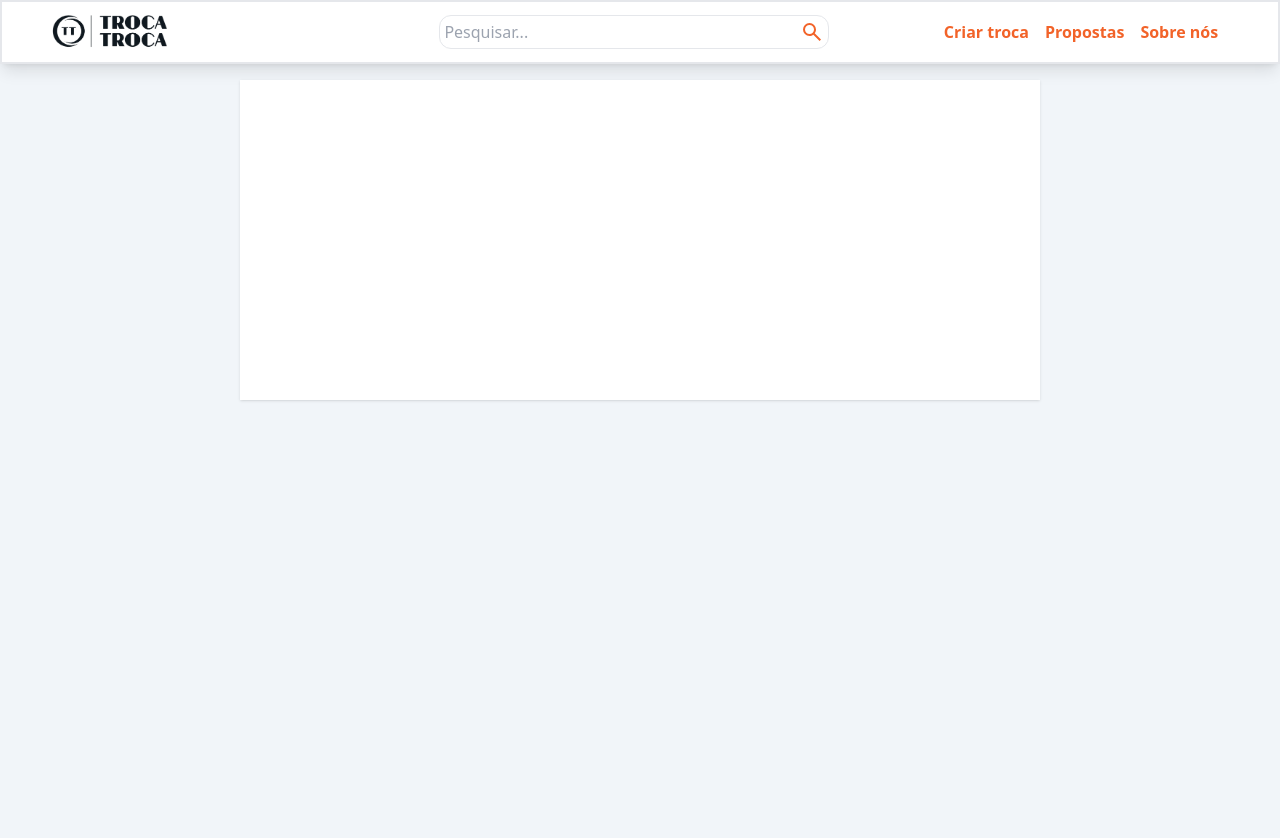
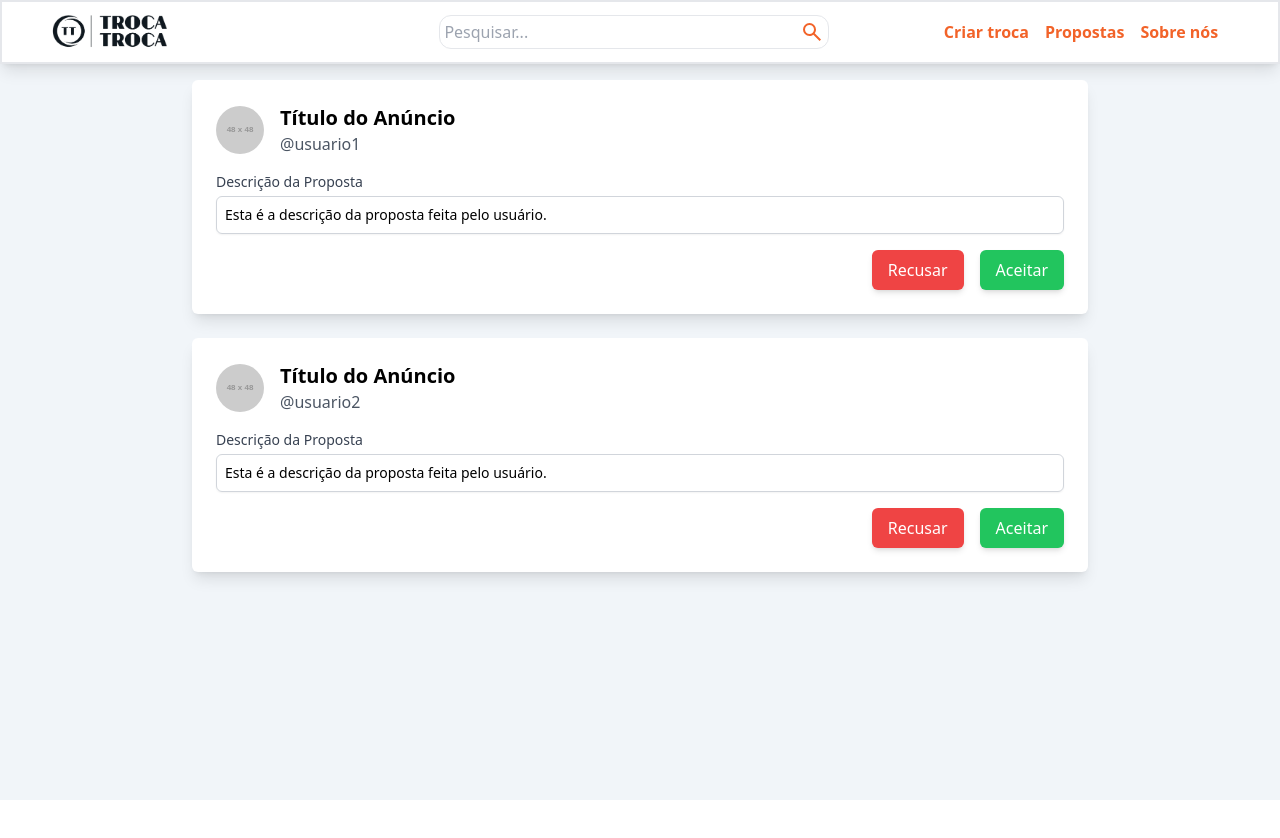
Before and after one commit to brugabi/Troca-Troca, a Next.js app in the folder sistemadetroca-front/: page /home/proposals in a window 1280 px wide. Shown: the top 838 px of the page. After the commit the page ends 800 px from the top, so only its background shows below. Built offline with nearby package versions, Linux system fonts and the light colour scheme.

Commit message:
estilos nas pastas

```diff
--- a/sistemadetroca-front/app/home/myposts/page.js
+++ b/sistemadetroca-front/app/home/myposts/page.js
@@ -1,7 +1,56 @@
-"use client";
 
-export default function MyPosts(){
-    return(
-        <h1>Hellow</h1>
+
+export default function MyPost() {
+    const [items, setItems] = useState([
+        {
+            id: 1,
+            image: "https://via.placeholder.com/400x200",
+            title: "Livro Frontend",
+            description: "Livro de frontend seminovo...",
+        },
+        {
+            id: 2,
+            image: "https://via.placeholder.com/400x200",
+            title: "Console de Jogos",
+            description: "Console em ótimo estado...",
+        },
+        {
+            id: 3,
+            image: "https://via.placeholder.com/400x200",
+            title: "Acessório de Computador",
+            description: "Mouse gamer com iluminação RGB...",
+        },
+    ]);
+
+    const deleteItem = (id) => {
+        setItems(items.filter(item => item.id !== id));
+    };
+
+    return (
+        <div className="flex flex-col min-h-screen bg-slate-100">
+            <Navbar />
+            <div className="flex flex-col items-center flex-1 overflow-hidden p-4">
+                <div className="bg-white shadow-lg rounded-md p-6 w-full max-w-4xl">
+                    <h1 className="text-2xl font-bold mb-4">Inventário do Usuário</h1>
+                    <div className="grid grid-cols-1 md:grid-cols-2 gap-4">
+                        {items.map(item => (
+                            <div key={item.id} className="bg-white shadow-md rounded-md overflow-hidden">
+                                <Image src={item.image} width={400} height={200} className="w-full h-auto" alt={item.title} />
+                                <div className="p-4">
+                                    <h2 className="text-lg font-bold">{item.title}</h2>
+                                    <p className="text-gray-600">{item.description}</p>
+                                    <button
+                                        className="mt-2 px-4 py-2 bg-red-500 text-white rounded-md shadow-md hover:bg-red-600"
+                                        onClick={() => deleteItem(item.id)}
+                                    >
+                                        Deletar
+                                    </button>
+                                </div>
+                            </div>
+                        ))}
+                    </div>
+                </div>
+            </div>
+        </div>
     );
 }
--- a/sistemadetroca-front/app/home/page.js
+++ b/sistemadetroca-front/app/home/page.js
@@ -29,13 +29,13 @@ export default function Proposals() {
         <div className="flex flex-col min-h-screen bg-slate-100">
             <Navbar />
             <div className="flex flex-row flex-1 overflow-hidden">
-                <div className="flex flex-col w-[15%] bg-white shadow-lg gap-5 p-2">
+                <div className="flex flex-col w-auto bg-white shadow-lg gap-5 p-2">
                     <div className="flex flex-col gap-2 h-[90%]">
                         <span className="font-bold">Categorias</span>
 
                         {categorias.map((categoria) => (
                             <div key={categoria.id} className="flex gap-1 ml-2">
-                                <span className="flex items-center font-semibold">{categoria.nome}</span>
+                                <button className="flex font-semibold hover:text-[#F26329]">{categoria.nome}</button>
                             </div>
                         ))}
                     </div>
--- a/sistemadetroca-front/app/home/proposals/page.js
+++ b/sistemadetroca-front/app/home/proposals/page.js
@@ -1,14 +1,70 @@
+import Image from "next/image";
 import Navbar from '@components/navbar';
 
-export default function NewPost(){
-    return(
+export default function Proposals() {
+    return (
         <div className="flex flex-col min-h-screen bg-slate-100">
             <Navbar />
+            <div className="flex flex-col items-center flex-1 overflow-hidden p-4">
+                {/* Primeiro exemplo de proposta */}
+                <div className="bg-white shadow-lg rounded-md p-6 w-full max-w-4xl mb-6">
+                    <div className="flex items-center mb-4">
+                        <div className="w-12 h-12 rounded-full overflow-hidden mr-4">
+                            <Image src="https://via.placeholder.com/48" width={48} height={48} alt="Foto do usuário" />
+                        </div>
+                        <div className="flex flex-col">
+                            <h1 className="text-xl font-bold">Título do Anúncio</h1>
+                            <span className="text-gray-600">@usuario1</span>
+                        </div>
+                    </div>
+                    <div className="mb-4">
+                        <label className="block text-sm font-medium text-gray-700">
+                            Descrição da Proposta
+                        </label>
+                        <p className="mt-1 block w-full p-2 border border-gray-300 rounded-md shadow-sm sm:text-sm">
+                            Esta é a descrição da proposta feita pelo usuário.
+                        </p>
+                    </div>
+                    <div className="flex justify-end space-x-4">
+                        <button className="px-4 py-2 bg-red-500 text-white rounded-md shadow-md hover:bg-red-600">
+                            Recusar
+                        </button>
+                        <button className="px-4 py-2 bg-green-500 text-white rounded-md shadow-md hover:bg-green-600">
+                            Aceitar
+                        </button>
+                    </div>
+                </div>
 
-            <div className='flex justify-center w-full h-svh p-4'>
-                <div className='w-[50rem] h-[20rem] bg-white shadow'>
+                {/* Segundo exemplo de proposta */}
+                <div className="bg-white shadow-lg rounded-md p-6 w-full max-w-4xl mb-6">
+                    <div className="flex items-center mb-4">
+                        <div className="w-12 h-12 rounded-full overflow-hidden mr-4">
+                            <Image src="https://via.placeholder.com/48" width={48} height={48} alt="Foto do usuário" />
+                        </div>
+                        <div className="flex flex-col">
+                            <h1 className="text-xl font-bold">Título do Anúncio</h1>
+                            <span className="text-gray-600">@usuario2</span>
+                        </div>
+                    </div>
+                    <div className="mb-4">
+                        <label className="block text-sm font-medium text-gray-700">
+                            Descrição da Proposta
+                        </label>
+                        <p className="mt-1 block w-full p-2 border border-gray-300 rounded-md shadow-sm sm:text-sm">
+                            Esta é a descrição da proposta feita pelo usuário.
+                        </p>
+                    </div>
+                    <div className="flex justify-end space-x-4">
+                        <button className="px-4 py-2 bg-red-500 text-white rounded-md shadow-md hover:bg-red-600">
+                            Recusar
+                        </button>
+                        <button className="px-4 py-2 bg-green-500 text-white rounded-md shadow-md hover:bg-green-600">
+                            Aceitar
+                        </button>
+                    </div>
+                </div>
 
-                </div>
+
             </div>
         </div>
     );
```
Also changed, not shown: 1 other file (tests, documents, lock files or other folders).
